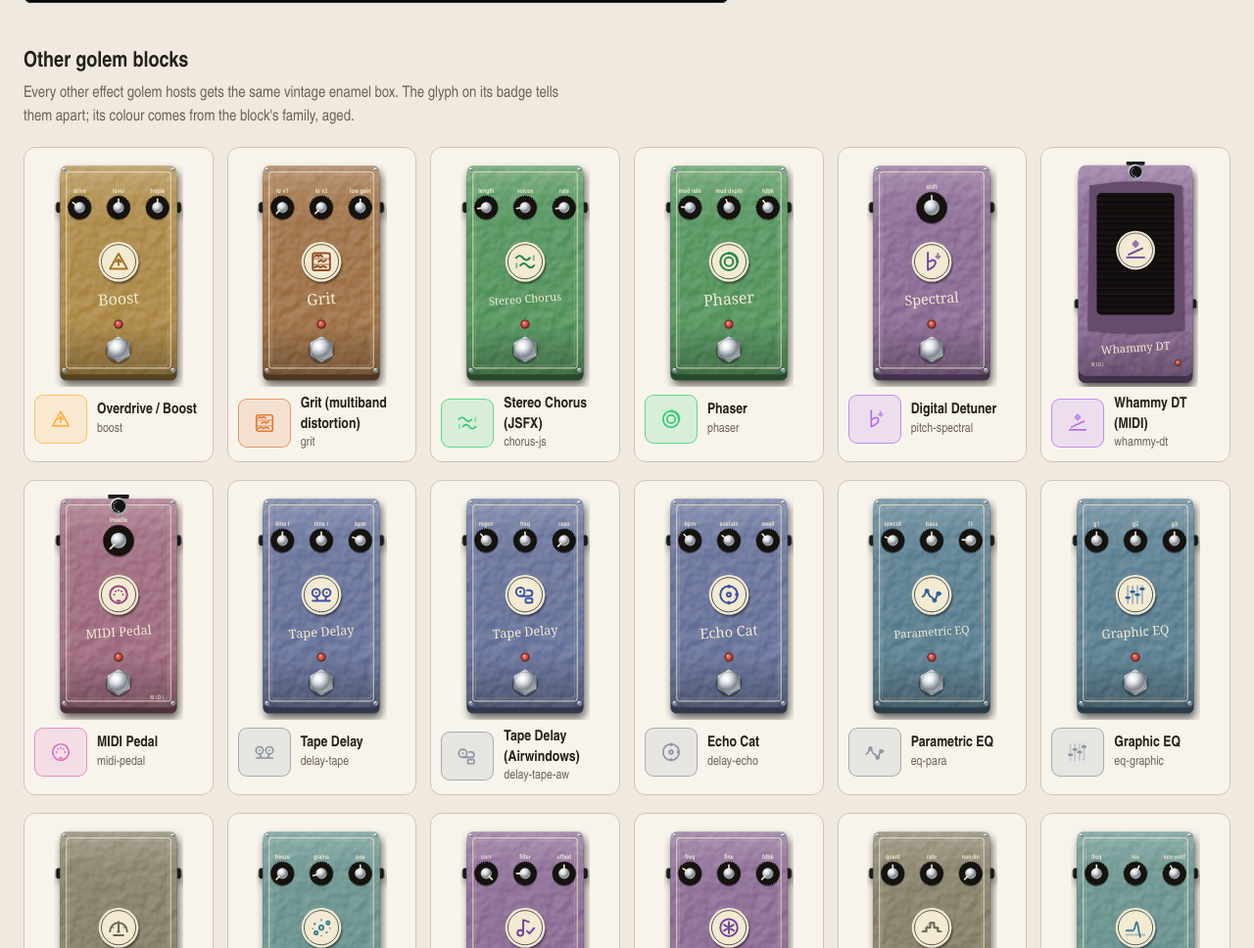
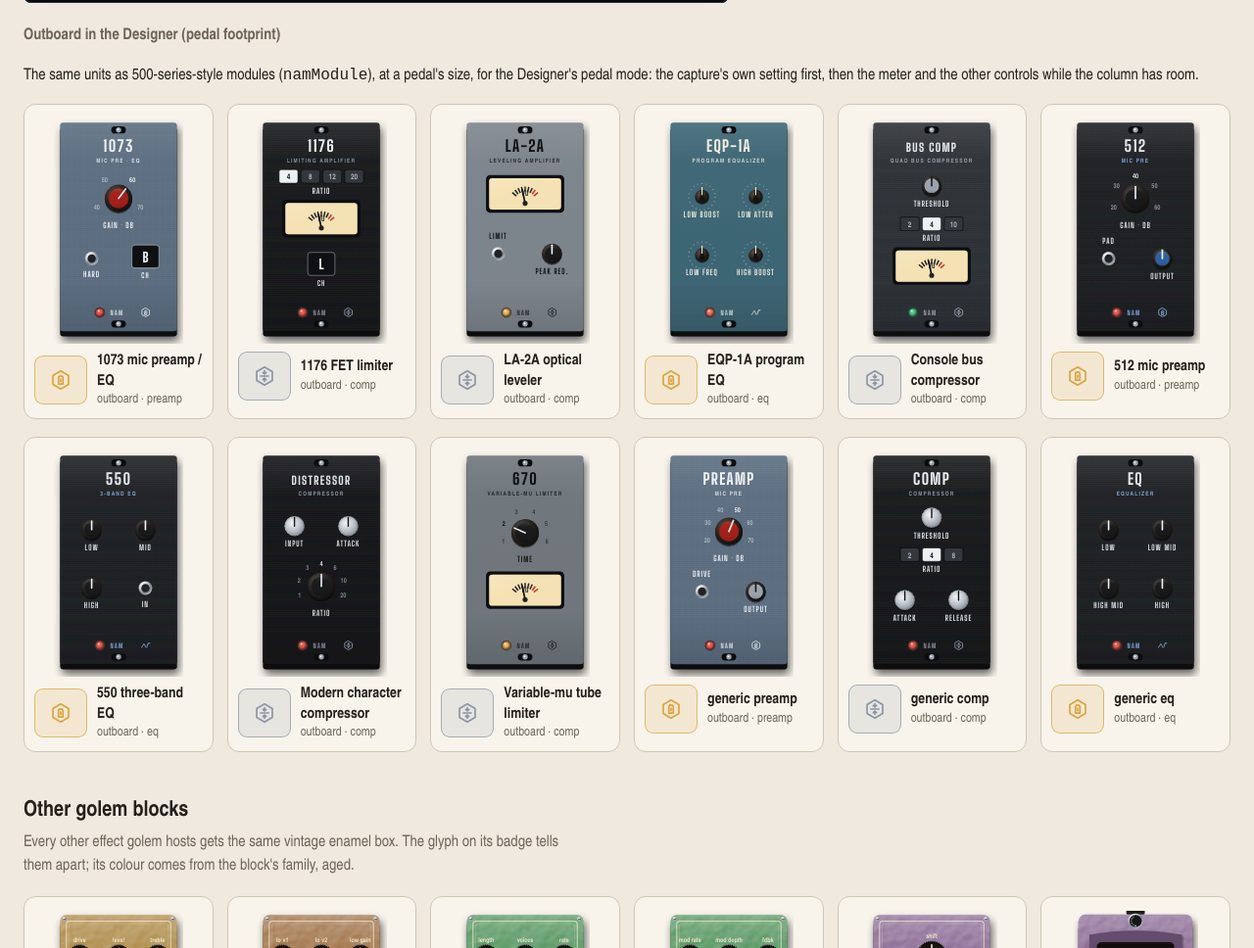
Before and after one commit to Goldoralf/golem-fx, a plain HTML site: page visuals/index.html in a window 1280 px wide. Shown: the part 8549-9517 px from the top of the page at 98% size. Drawn offline with Linux system fonts and the light colour scheme; a web font is replaced by a local one.

Commit message:
visuals: outboard as a 500-series module at the pedal footprint (namModule)
For the Designer's pedal mode (Raph's choice, golem-rack's proposal).
namModule draws the same outboard archetypes as namRack in a 112 x 200
vertical module, with the same opts. The column shows the capture's own
setting first (gain, hard, channel, ratio), then the meter, then the
other controls while it has room, in the unit's order. Ratio buttons
that are too wide become a stepped knob. The rack stays in the Library.
index.html shows every module.

Co-Authored-By: Claude Opus 5.5 <noreply@anthropic.com>
Claude-Session: https://claude.ai/code/session_01EsHmMtxM7p4g2vSR91UJph

```diff
--- a/visuals/index.html
+++ b/visuals/index.html
@@ -61,6 +61,9 @@
     <h3>Outboard (19" rack)</h3>
     <p class="note">NAM captures of preamps, compressors and EQs as rack units (<code>namRack</code>), one per pack. The controls show the setting the capture was taken at, read from its name (gain, hard, channel, ratio); unknown gear gets a generic unit voiced by kind.</p>
     <div class="rack" id="nam-rack"></div>
+    <h3>Outboard in the Designer (pedal footprint)</h3>
+    <p class="note">The same units as 500-series-style modules (<code>namModule</code>), at a pedal's size, for the Designer's pedal mode: the capture's own setting first, then the meter and the other controls while the column has room.</p>
+    <div class="grid" id="nam-modules"></div>
   </section>
 
   <section id="generic">
@@ -256,7 +259,11 @@
   // outboard: every archetype, then the generic units
   (D.archetypes.outboard || []).map(a => ({ archetype: a, label: { '1073': '1073MP - 60 dB Hard - B', '1176': '1176 L' }[a.id] || '' }))
     .concat(['preamp', 'comp', 'eq'].map(kind => ({ kind })))
-    .forEach(o => { const d = document.createElement('div'); d.className = 'rack-unit'; d.innerHTML = P.namRack(o); $('nam-rack').appendChild(d); });
+    .forEach(o => {
+      const d = document.createElement('div'); d.className = 'rack-unit'; d.innerHTML = P.namRack(o); $('nam-rack').appendChild(d);
+      const t = (o.archetype && o.archetype.name) || `generic ${o.kind}`;
+      $('nam-modules').appendChild(card(on => P.namModule(Object.assign({}, o, { on })), P.blockByType(o.archetype && o.archetype.kind === 'comp' || o.kind === 'comp' ? 'comp-nam' : 'preamp-nam'), t, `outboard · ${(o.archetype && o.archetype.kind) || o.kind}`));
+    });
 
   // the rest
   D.blocks.filter(b => b.family === 'generic').forEach(b => {
--- a/visuals/js/golem-pedals.js
+++ b/visuals/js/golem-pedals.js
@@ -1315,6 +1315,73 @@ ${glyphAt(arch.kind === 'comp' ? 'comp-nam' : arch.kind === 'eq' ? 'eq' : 'pream
 </svg>`;
   }
 
+  // the same outboard unit at the pedal footprint (Designer, pedal mode): a 500-series-style vertical
+  // module, its controls in a narrow column. Same opts as namRack; the rack stays in the Library.
+  function namModule(opts) {
+    opts = opts || {};
+    const on = opts.on !== false;
+    const arch = opts.archetype || archetypeFor('outboard', opts.label || opts.title) || RACK_GENERIC[opts.kind] || RACK_GENERIC.preamp;
+    const L = RACK_LOOK[arch.look] || RACK_LOOK['console-60s'];
+    const voice = NAM_VOICE[arch.kind] || NAM_VOICE.preamp;
+    const set = Object.assign({}, outboardSetting(opts.label), opts.setting || {});
+    const W = 112, H = 200, title = opts.title || arch.short || arch.name || 'outboard';
+    const top = 42, bottom = H - 34;
+    // rows: a wide control alone, small ones in pairs; bound controls first in priority
+    const ctls = (arch.controls || []).filter(c => c.type !== 'leds' && (c.type !== 'badge' || (c.bind && set[c.bind] != null)))
+      .map(c => c.type === 'buttons' && (c.values || []).length * 21 > W - 16 ? Object.assign({}, c, { type: 'stepped' }) : c);
+    const wide = c => c.type === 'stepped' || c.type === 'vu' || c.type === 'buttons' || c.size === 'big';
+    const rowH = r => r.wide ? (r.items[0].type === 'buttons' ? 34 : r.items[0].type === 'vu' ? 40 : 54) : 44;
+    const layout = list => {
+      const rows = [];
+      list.forEach(c => {
+        const last = rows[rows.length - 1];
+        if (!wide(c) && last && !last.wide && last.items.length < 2) last.items.push(c);
+        else rows.push({ wide: wide(c), items: [c] });
+      });
+      return rows;
+    };
+    const height = rows => rows.reduce((a, r) => a + rowH(r), 0);
+    // the capture's own setting first, then the meter, then the rest, while the column has room;
+    // drawn in the unit's own order
+    const flat = ctls.map((c, i) => Object.assign({}, c, { size: undefined, _i: i }));
+    const prio = flat.filter(c => c.bind).concat(flat.filter(c => !c.bind && c.type === 'vu'), flat.filter(c => !c.bind && c.type !== 'vu'));
+    let chosen = [];
+    prio.forEach(c => {
+      const next = chosen.concat(c).sort((a, b) => a._i - b._i);
+      if (height(layout(next)) <= bottom - top) chosen = next;
+    });
+    const rows = layout(chosen);
+    const used = () => height(rows);
+    const spare = Math.max(0, (bottom - top - used()) / (rows.length + 1));
+    let y = top + spare;
+    const body = rows.map(r => {
+      const h = rowH(r), cy = y + h / 2 - 5;
+      y += h + spare;
+      if (r.wide) return rackControl(r.items[0], W / 2, cy, h + 6, set, L, on, W - 12);
+      if (r.items.length === 1) return rackControl(r.items[0], W / 2, cy, h, set, L, on, W - 12);
+      return r.items.map((c, i) => rackControl(c, W * (i ? .73 : .27), cy, h, set, L, on, W / 2)).join('');
+    }).join('');
+    const screws = [[W / 2, 7], [W / 2, H - 7]].map(([x, yy]) => `<rect x="${x - 7}" y="${yy - 3.4}" width="14" height="6.8" rx="3.4" fill="#0b0c0e"/><circle cx="${x}" cy="${yy}" r="2.5" fill="#9aa3ad"/><circle cx="${x - .5}" cy="${yy - .5}" r=".9" fill="#eef1f4"/>`).join('');
+    const tsize = String(title).length > 7 ? 11 : 15;
+    return `<svg class="gp-pedal gp-nam-module${on ? ' is-on' : ''}" viewBox="-6 -4 ${W + 12} ${H + 16}" width="${opts.width || W + 12}" role="img" aria-label="NAM outboard — ${esc(title)}" data-archetype="${esc(arch.id || '')}">
+<g filter="url(#gp-shadow)">
+  <rect x="0" y="5" width="${W}" height="${H}" rx="3" fill="#0b0c0e"/>
+  <rect x="0" y="0" width="${W}" height="${H}" rx="3" fill="${L.panel}"/>
+  <rect x="0" y="0" width="${W}" height="${H}" rx="3" fill="url(#${L.tex})" opacity="${L.tex === 'gp-brush-lines' ? .55 : .35}"/>
+  <rect x="0" y="0" width="${W}" height="${H}" rx="3" fill="url(#gp-sheen)" opacity=".45"/>
+</g>
+${screws}
+<text x="${W / 2}" y="28" text-anchor="middle" font-family="${FONT.nam}" font-size="${tsize}" font-weight="800" letter-spacing="1.2" fill="${L.ink}">${esc(String(title).toUpperCase().slice(0, 11))}</text>
+<text x="${W / 2}" y="38" text-anchor="middle" font-family="${FONT.gfx}" font-size="5.6" font-weight="600" letter-spacing="1.1" fill="${L.sub}">${esc(String(arch.sub || voice.label).toUpperCase().slice(0, 22))}</text>
+${body}
+<circle cx="${W / 2 - 18}" cy="${H - 18}" r="5" fill="#26282b"/>
+<circle cx="${W / 2 - 18}" cy="${H - 18}" r="3.6" fill="${on ? L.lamp : mix(L.lamp, '#000', .7)}"${on ? ' filter="url(#gp-glow-soft)"' : ''}/>
+<circle cx="${W / 2 - 18}" cy="${H - 18}" r="3.6" fill="url(#gp-jewel)"/>
+<text x="${W / 2 - 8}" y="${H - 15.5}" font-family="${FONT.nam}" font-size="6.4" font-weight="700" letter-spacing="1.2" fill="${L.sub}">NAM</text>
+${glyphAt(arch.kind === 'comp' ? 'comp-nam' : arch.kind === 'eq' ? 'eq' : 'preamp-nam', W / 2 + 26, H - 18, 10, L.sub, 2)}
+</svg>`;
+  }
+
   // ---------- block mode ----------
   function blockTile(block, opts) {
     opts = opts || {};
@@ -1359,7 +1426,7 @@ ${glyphAt(arch.kind === 'comp' ? 'comp-nam' : arch.kind === 'eq' ? 'eq' : 'pream
 
   // the golem-fx finish: 'auto' (by family, default), 'anodized', 'thrash'; 'clay' is the first prototype's
   const api = {
-    defs, glyph, glyphAt, gfxPedal, genericPedal, namPedal, namHead, namCab, namStack, namRack, outboardSetting, blockTile, pedalFor,
+    defs, glyph, glyphAt, gfxPedal, genericPedal, namPedal, namHead, namCab, namStack, namRack, namModule, outboardSetting, blockTile, pedalFor,
     blockByType, archetypeFor, enamelTreadle, ampLook, cabLayout, hueOf, mix, luma, esc, FONT, AMP_LOOK, NAM_VOICE, RACK_LOOK, RACK_GENERIC,
     _parts: { dinSocket, stompSwitch, knobAlu, headBody, cabBody, corners, rackKnob, rackControl },
     layout: 'fixed', rune: 'engraved',
```
Also changed, not shown: visuals/README.md.
